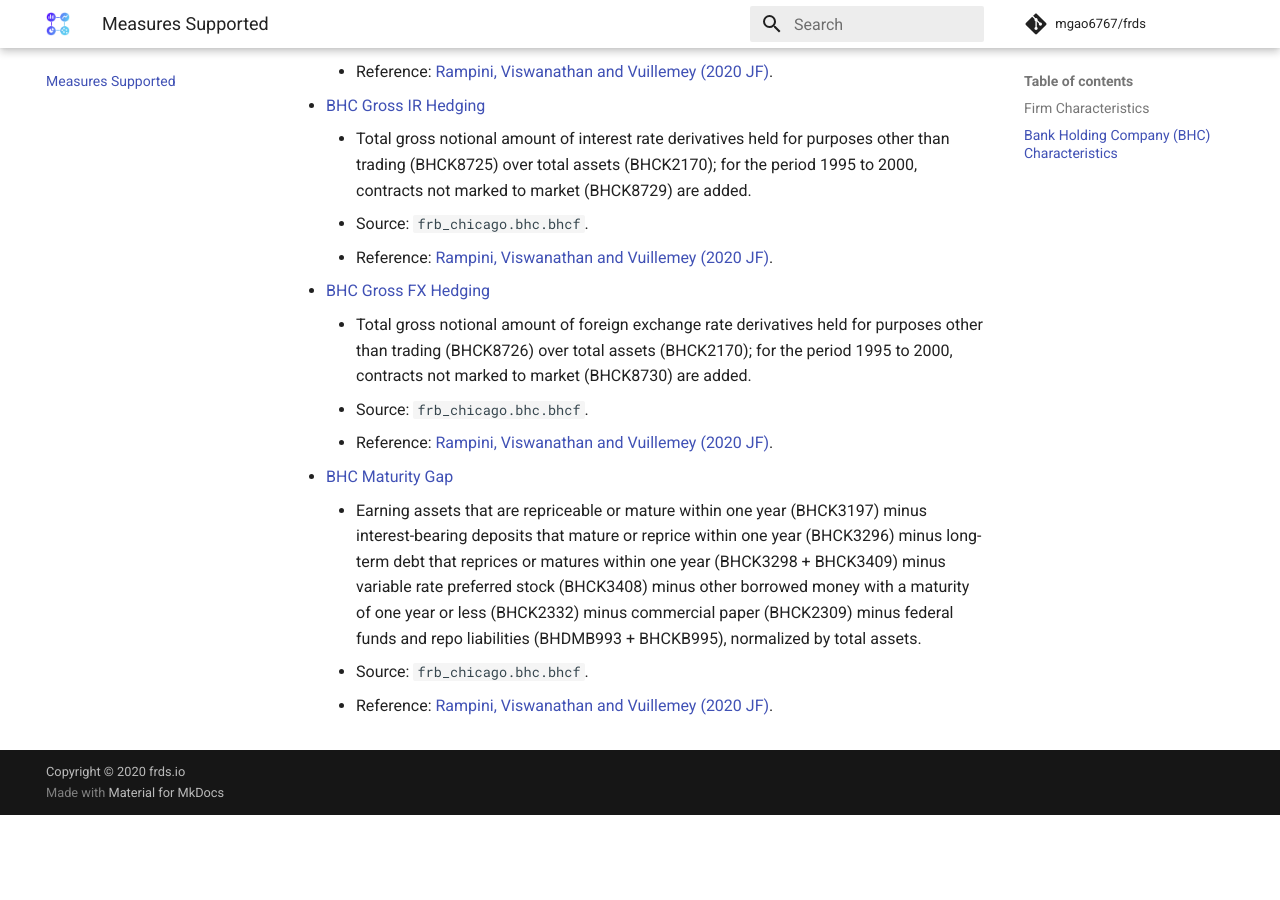
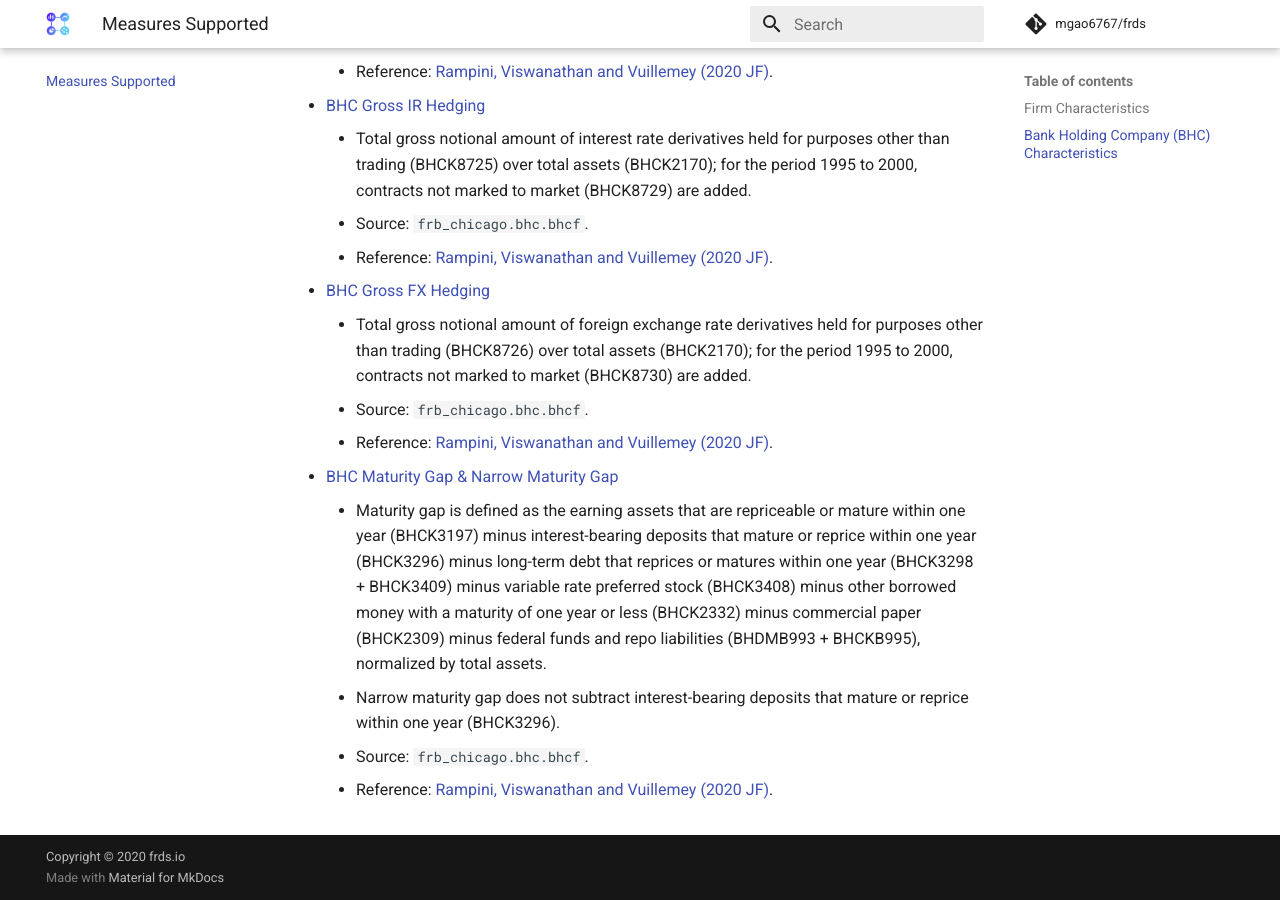
Before and after one commit to mgao6767/frds, an MkDocs documentation site: the page built from docs/measures.md, in a window 1280 px wide and 900 px high, scrolled down 2287 px. Built offline with MkDocs 1.6.1 and Material for MkDocs 9.7.7, drawn with Linux system fonts in a browser that asks for light colours; comment, search, counter and statistics services are not loaded; before the commit the page ends 3102 px from its top, so only the background shows below that.

Commit message:
Add BHC Narrow Maturity Gap and update docs

```diff
--- a/docs/measures.md
+++ b/docs/measures.md
@@ -69,7 +69,8 @@
     * Total gross notional amount of foreign exchange rate derivatives held for purposes other than trading (BHCK8726) over total assets (BHCK2170); for the period 1995 to 2000, contracts not marked to market (BHCK8730) are added.
     * Source: `frb_chicago.bhc.bhcf`.
     * Reference: [Rampini, Viswanathan and Vuillemey (2020 JF)](https://doi.org/10.1111/jofi.12868).
-* [BHC Maturity Gap](https://frds.io/measures/bhc_maturity_gap)
-    * Earning assets that are repriceable or mature within one year (BHCK3197) minus interest-bearing deposits that mature or reprice within one year (BHCK3296) minus long-term debt that reprices or matures within one year (BHCK3298 + BHCK3409) minus variable rate preferred stock (BHCK3408) minus other borrowed money with a maturity of one year or less (BHCK2332) minus commercial paper (BHCK2309) minus federal funds and repo liabilities (BHDMB993 + BHCKB995), normalized by total assets.
+* [BHC Maturity Gap & Narrow Maturity Gap](https://frds.io/measures/bhc_maturity_gap)
+    * Maturity gap is defined as the earning assets that are repriceable or mature within one year (BHCK3197) minus interest-bearing deposits that mature or reprice within one year (BHCK3296) minus long-term debt that reprices or matures within one year (BHCK3298 + BHCK3409) minus variable rate preferred stock (BHCK3408) minus other borrowed money with a maturity of one year or less (BHCK2332) minus commercial paper (BHCK2309) minus federal funds and repo liabilities (BHDMB993 + BHCKB995), normalized by total assets.
+    * Narrow maturity gap does not subtract interest-bearing deposits that mature or reprice within one year (BHCK3296).
     * Source: `frb_chicago.bhc.bhcf`.
     * Reference: [Rampini, Viswanathan and Vuillemey (2020 JF)](https://doi.org/10.1111/jofi.12868).
```
Also changed, not shown: README.md (+3 -2 lines), docs/measures/bhc_maturity_gap.md (+6 -0 lines), 1 other file.
